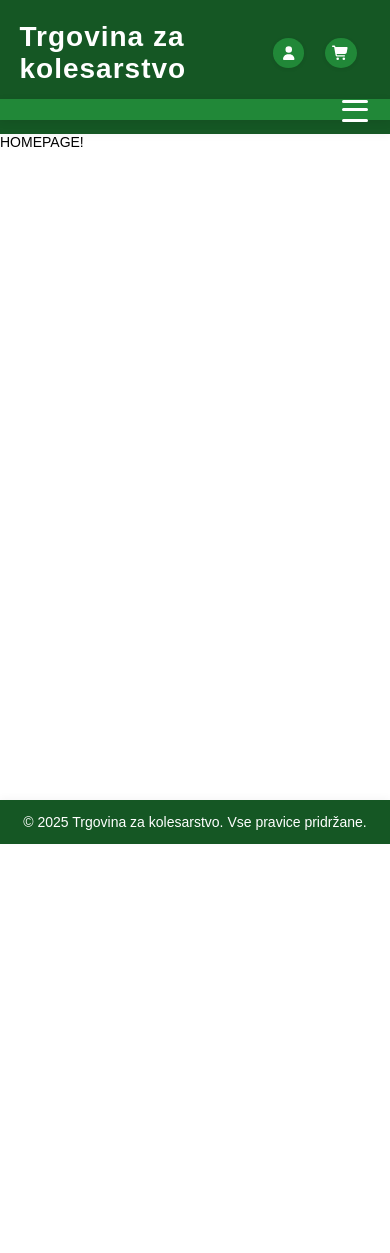
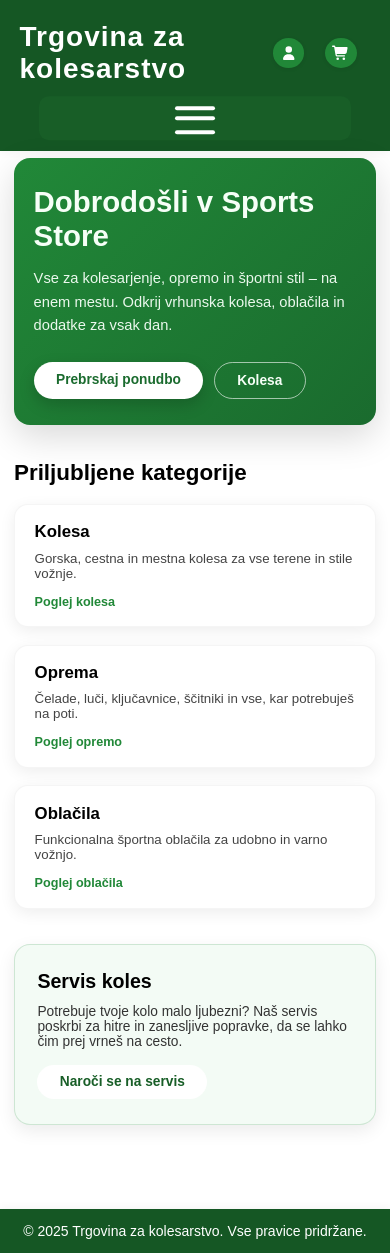
Before and after one commit to markloborec/Spletna-Trgovina, an Angular app: page / in a window 390 px wide. Before the commit the page ends 844 px from the top, so only its background shows below. Built offline with nearby package versions, Linux system fonts and the light colour scheme.

Commit message:
Prvi frontend commit

```diff
--- a/src/app/footer/footer.scss
+++ b/src/app/footer/footer.scss
@@ -1,15 +1,11 @@
-footer.footer {
-	position: fixed;
-	left: 0;
-	bottom: 0;
-	width: 100vw;
+footer {
     background: #155724;
     color: #fff;
     text-align: center;
     padding: 1rem 0;
     font-size: 1rem;
     box-shadow: 0 -2px 8px rgba(0,0,0,0.04);
-	z-index: 100;
+    margin-top: 40px;
 }
 
 .footer-content {
--- a/src/app/header/navbar/navbar.scss
+++ b/src/app/header/navbar/navbar.scss
@@ -10,7 +10,7 @@
     justify-content: center;
 }
 
-/* --- LINKS (default desktop) --- */
+/* --- LINKS --- */
 .navbar-list {
     display: flex;
     gap: 2.2rem;
@@ -86,19 +86,71 @@
 
 /* --- MOBILE --- */
 @media (max-width: 800px) {
+
     .navbar {
-        justify-content: flex-start;
+        justify-content: center;
+        background: transparent;
+        box-shadow: none;
+        padding: 0.6rem 1rem;
+        position: relative;
+        padding-bottom: 30px;
     }
 
+    /* HAMBURGER CENTER (80% width) */
     .navbar-toggle {
         display: block;
+        background-color: #185e27;
+        position: absolute;
+        width: 80%;
+        height: 43.7px;
+        left: 50%;
+        right: auto;
+        transform: translate(-50%, -50%);
+        top: 50%;
+        border: none;
+        cursor: pointer;
+        z-index: 20;
+        border-radius: 10px;
     }
 
+    /* ČRTICE GUMBA PRILAGOJENE GUMBU */
+    .navbar-toggle-icon,
+    .navbar-toggle-icon::before,
+    .navbar-toggle-icon::after {
+        width: 40px;
+        height: 4px;
+        background: #ffffff;
+        border-radius: 4px;
+        transition: all 0.25s ease;
+        margin: 0 auto;
+    }
+
+    .navbar-toggle-icon::before {
+        transform: translateY(-10px);
+    }
+
+    .navbar-toggle-icon::after {
+        transform: translateY(10px);
+    }
+
+    .navbar-toggle.open .navbar-toggle-icon {
+        background: transparent;
+    }
+
+    .navbar-toggle.open .navbar-toggle-icon::before {
+        transform: translateY(0) rotate(45deg);
+    }
+
+    .navbar-toggle.open .navbar-toggle-icon::after {
+        transform: translateY(0) rotate(-45deg);
+    }
+
+    /* DROPDOWN OSTANE ISTI */
     .navbar-list {
         position: absolute;
-        top: 100%;
+        top: calc(100% + 13px);
         left: 0;
-        background: #218838;
+        background-color: #218838;
         width: 100%;
         flex-direction: column;
         align-items: flex-start;
@@ -107,11 +159,12 @@
         padding: 0 1rem;
         gap: 0;
         box-shadow: 0 4px 10px rgba(0, 0, 0, 0.1);
+        border-radius: 0 0 8px 8px;
     }
 
     .navbar-list.open {
         max-height: 500px;
-        padding: 1rem;
+        padding: 0.75rem 1rem 1rem;
         gap: 0.5rem;
     }
 
@@ -121,5 +174,6 @@
         padding: 0.8rem 0.5rem;
         font-size: 1.05rem;
         border-radius: 6px;
+        color: whitesmoke;
     }
 }
--- a/src/app/homepage/homepage.html
+++ b/src/app/homepage/homepage.html
@@ -1 +1,54 @@
-<p>HOMEPAGE!</p>
+<div class="homepage">
+
+    <!-- HERO SEKCIJA -->
+    <section class="hero">
+        <div class="hero-content">
+            <h1>Dobrodošli v Sports Store</h1>
+            <p>
+                Vse za kolesarjenje, opremo in športni stil – na enem mestu.
+                Odkrij vrhunska kolesa, oblačila in dodatke za vsak dan.
+            </p>
+            <div class="hero-actions">
+                <a href="#" class="btn primary">Prebrskaj ponudbo</a>
+                <a href="#" class="btn ghost">Kolesa</a>
+            </div>
+        </div>
+    </section>
+
+    <!-- KATEGORIJE -->
+    <section class="categories">
+        <h2>Priljubljene kategorije</h2>
+        <div class="category-grid">
+            <article class="category-card">
+                <h3>Kolesa</h3>
+                <p>Gorska, cestna in mestna kolesa za vse terene in stile vožnje.</p>
+                <a href="#" class="link">Poglej kolesa</a>
+            </article>
+
+            <article class="category-card">
+                <h3>Oprema</h3>
+                <p>Čelade, luči, ključavnice, ščitniki in vse, kar potrebuješ na poti.</p>
+                <a href="#" class="link">Poglej opremo</a>
+            </article>
+
+            <article class="category-card">
+                <h3>Oblačila</h3>
+                <p>Funkcionalna športna oblačila za udobno in varno vožnjo.</p>
+                <a href="#" class="link">Poglej oblačila</a>
+            </article>
+        </div>
+    </section>
+
+    <!-- PROMO BLOK -->
+    <section class="promo">
+        <div class="promo-card">
+            <h2>Servis koles</h2>
+            <p>
+                Potrebuje tvoje kolo malo ljubezni? Naš servis poskrbi za hitre in
+                zanesljive popravke, da se lahko čim prej vrneš na cesto.
+            </p>
+            <a href="#" class="btn secondary">Naroči se na servis</a>
+        </div>
+    </section>
+
+</div>
--- a/src/app/homepage/homepage.scss
+++ b/src/app/homepage/homepage.scss
@@ -0,0 +1,178 @@
+.homepage {
+    width: 100%;
+    max-width: 1200px;
+    margin: 0 auto 3rem;
+    padding: 1.5rem 1rem 3rem;
+}
+
+/* HERO */
+.hero {
+    background: linear-gradient(135deg, #218838, #1a6b2e);
+    border-radius: 18px;
+    padding: 2.5rem 2rem;
+    color: #f6fff7;
+    box-shadow: 0 12px 35px rgba(0, 0, 0, 0.15);
+    margin-bottom: 2.5rem;
+
+    .hero-content {
+        max-width: 650px;
+    }
+
+    h1 {
+        font-size: clamp(2.1rem, 3vw + 1rem, 2.8rem);
+        margin-bottom: 1rem;
+        font-weight: 700;
+    }
+
+    p {
+        font-size: 1.05rem;
+        line-height: 1.6;
+        opacity: 0.95;
+        margin-bottom: 1.75rem;
+    }
+
+    .hero-actions {
+        display: flex;
+        flex-wrap: wrap;
+        gap: 0.75rem;
+    }
+}
+
+/* GUMBI */
+.btn {
+    display: inline-block;
+    padding: 0.7rem 1.6rem;
+    border-radius: 999px;
+    font-weight: 600;
+    font-size: 0.98rem;
+    text-decoration: none;
+    cursor: pointer;
+    border: none;
+    transition: transform 0.18s ease, box-shadow 0.18s ease, background 0.18s ease,
+        color 0.18s ease;
+    text-align: center;
+    white-space: nowrap;
+
+    &.primary {
+        background: #ffffff;
+        color: #1a6b2e;
+        box-shadow: 0 6px 16px rgba(0, 0, 0, 0.18);
+
+        &:hover {
+            transform: translateY(-1px);
+            box-shadow: 0 9px 22px rgba(0, 0, 0, 0.25);
+        }
+    }
+
+    &.ghost {
+        background: transparent;
+        color: #f6fff7;
+        border: 1px solid rgba(255, 255, 255, 0.6);
+
+        &:hover {
+            background: rgba(255, 255, 255, 0.12);
+        }
+    }
+
+    &.secondary {
+        background: #ffffff;
+        color: #185e27;
+
+        &:hover {
+            background: #e9f9ed;
+        }
+    }
+}
+
+/* KATEGORIJE */
+.categories {
+    margin-bottom: 2.5rem;
+
+    h2 {
+        font-size: 1.6rem;
+        margin-bottom: 1.25rem;
+    }
+}
+
+.category-grid {
+    display: grid;
+    grid-template-columns: repeat(3, minmax(0, 1fr));
+    gap: 1.25rem;
+
+    @media (max-width: 900px) {
+        grid-template-columns: repeat(2, minmax(0, 1fr));
+    }
+
+    @media (max-width: 650px) {
+        grid-template-columns: 1fr;
+    }
+}
+
+.category-card {
+    background: #ffffff;
+    border-radius: 14px;
+    padding: 1.25rem 1.4rem;
+    box-shadow: 0 4px 16px rgba(0, 0, 0, 0.07);
+    border: 1px solid rgba(0, 0, 0, 0.04);
+    display: flex;
+    flex-direction: column;
+    gap: 0.6rem;
+
+    h3 {
+        font-size: 1.2rem;
+        margin: 0;
+    }
+
+    p {
+        font-size: 0.95rem;
+        margin: 0;
+        color: #444;
+    }
+
+    .link {
+        margin-top: 0.4rem;
+        font-size: 0.9rem;
+        color: #218838;
+        text-decoration: none;
+        font-weight: 600;
+
+        &:hover {
+            text-decoration: underline;
+        }
+    }
+}
+
+/* PROMO BLOK */
+.promo {
+    .promo-card {
+        background: #f3fbf5;
+        border-radius: 16px;
+        padding: 1.8rem 1.6rem;
+        border: 1px solid rgba(33, 136, 56, 0.18);
+        box-shadow: 0 6px 18px rgba(0, 0, 0, 0.08);
+
+        h2 {
+            margin-top: 0;
+            margin-bottom: 0.8rem;
+            font-size: 1.4rem;
+        }
+
+        p {
+            margin-bottom: 1.1rem;
+            font-size: 0.98rem;
+            color: #333;
+        }
+    }
+}
+
+/* RESPONSIVE */
+@media (max-width: 800px) {
+    .homepage {
+        padding-top: 0.5rem;
+    }
+
+    .hero {
+        padding: 1.9rem 1.4rem;
+        border-radius: 16px;
+    }
+}
--- a/src/app/homepage/homepage.ts
+++ b/src/app/homepage/homepage.ts
@@ -1,8 +1,10 @@
 import { Component } from '@angular/core';
+import { CommonModule } from '@angular/common';
 
 @Component({
   selector: 'app-homepage',
   standalone: true,
+  imports: [CommonModule],
   templateUrl: './homepage.html',
   styleUrls: ['./homepage.scss'],
 })
```
Lines whose indentation alone changed are shown as unchanged.
